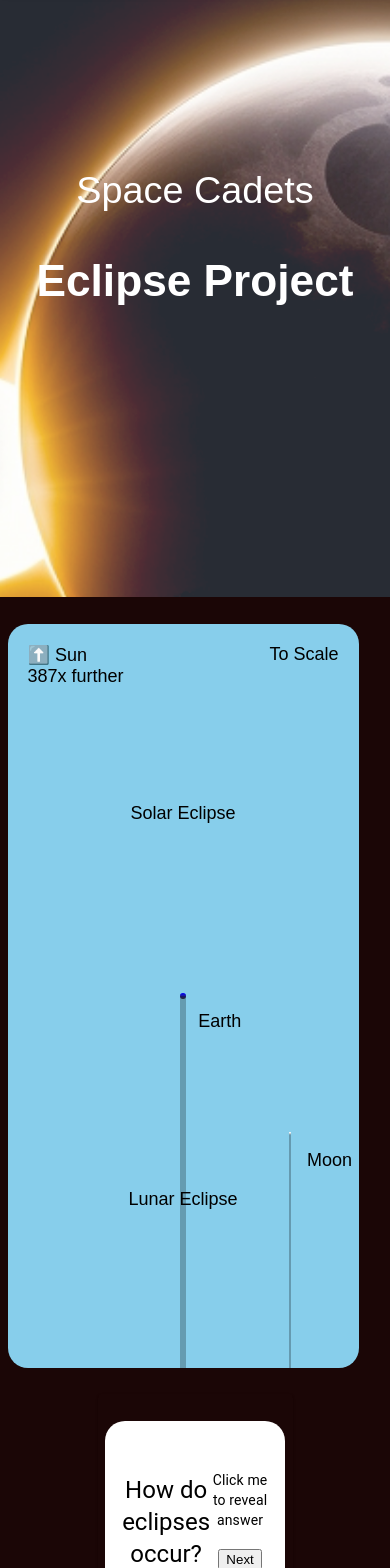
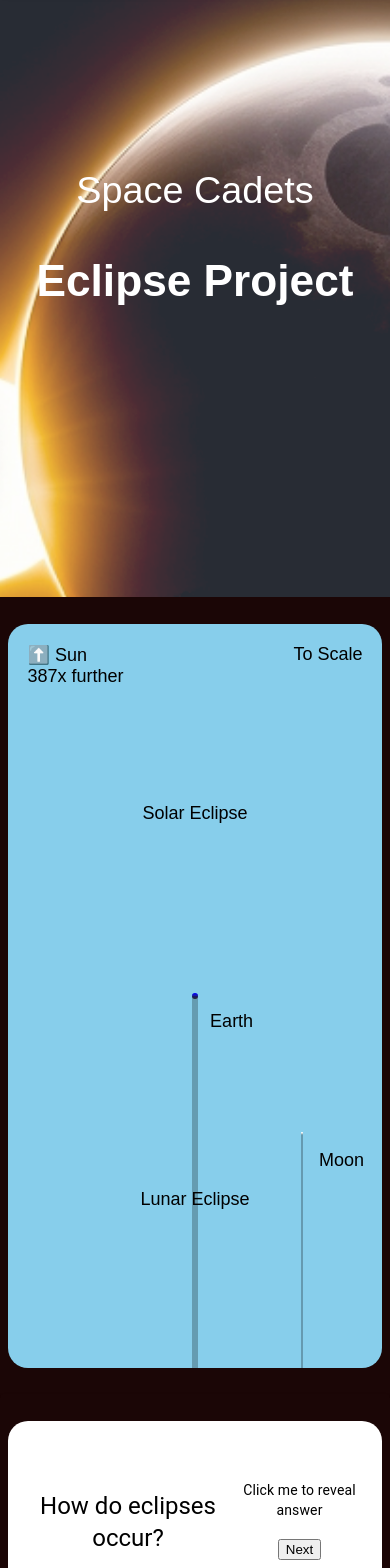
Before and after one commit to AlissonRoss/eclipse-NASA-challenge-2023, a React (Create React App) app: page / in a window 390 px wide. Shown: the part 78-1646 px from the top of the page. Built offline with nearby package versions, Linux system fonts and the light colour scheme.

Commit message:
Fix mobile layout

```diff
--- a/src/App.css
+++ b/src/App.css
@@ -50,6 +50,7 @@
 }
 .App-card{
   background-color: transparent !important;
+  width: 100% !important;
 }
 .NavBar-Menu{
   display: flex;
--- a/src/Components/Eclipse/style.css
+++ b/src/Components/Eclipse/style.css
@@ -14,7 +14,6 @@
 .eclipse-animation
 {
     margin: .7em .2em;
-    max-width: 90%;
     display: flex;
     align-content: center;
     justify-content: center;
```
